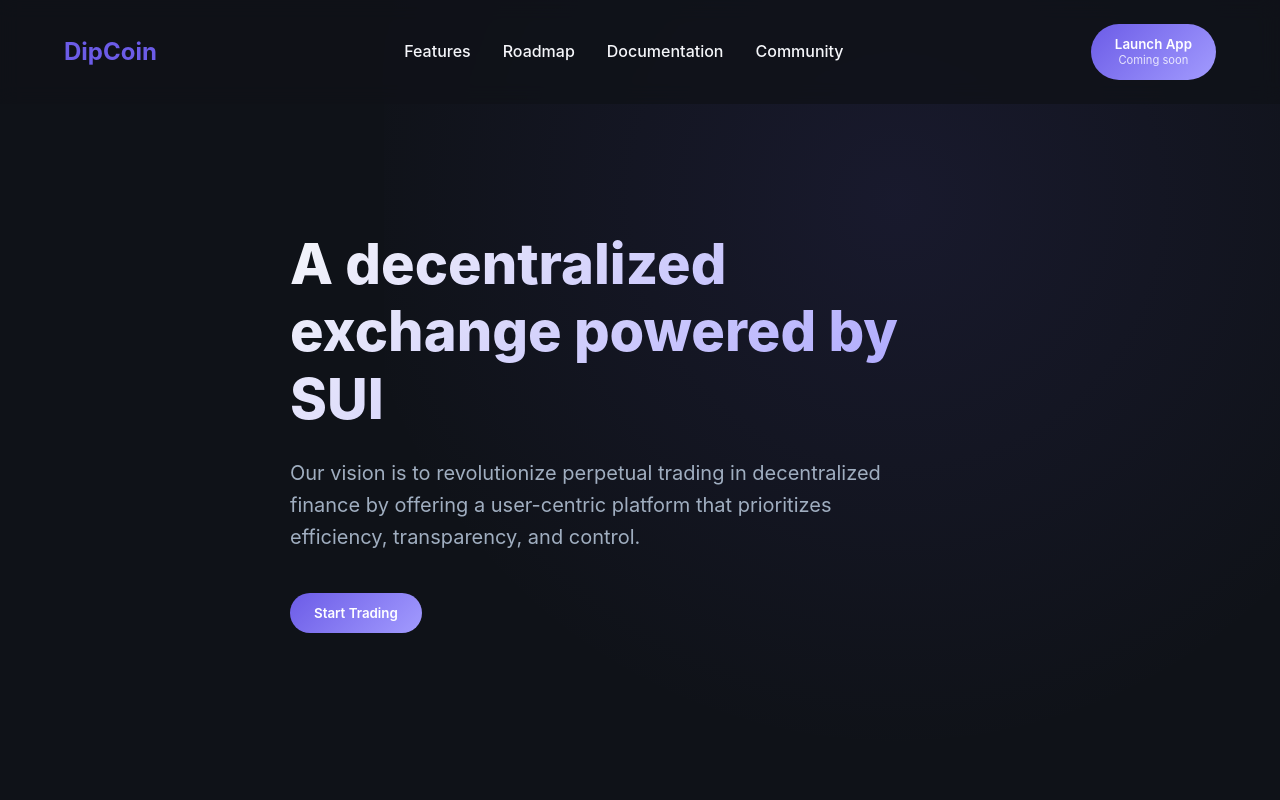
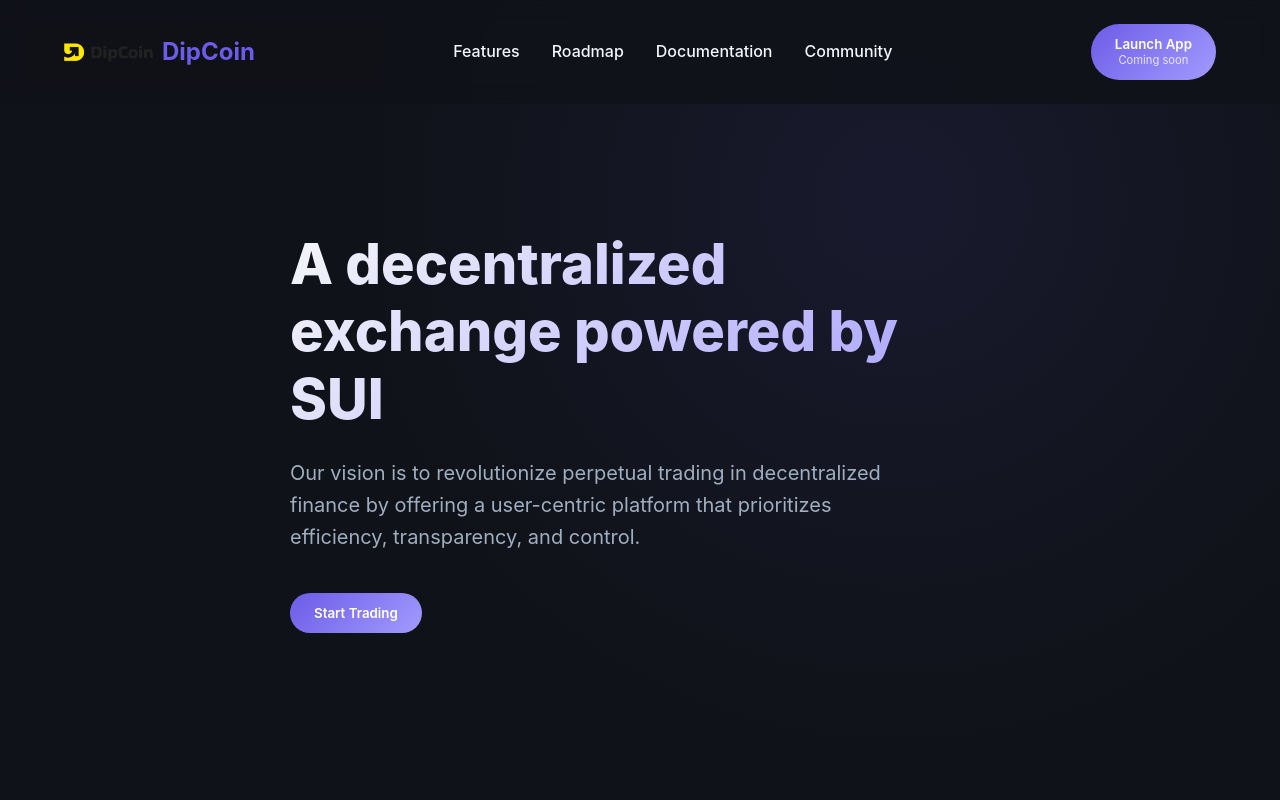
Before and after one commit to dipcoinlab/portal, a plain HTML site: page index.html in a window 1280 px wide. Shown: the top 800 px of the page. Drawn offline with Linux system fonts and the light colour scheme.

Commit message:
logo & favorite icon

```diff
--- a/index.html
+++ b/index.html
@@ -4,6 +4,7 @@
     <meta charset="UTF-8">
     <meta name="viewport" content="width=device-width, initial-scale=1.0">
     <title>DipCoin DEX - Powered by SUI</title>
+    <link rel="icon" href="images/favicon.ico" type="image/x-icon">
     <style>
         :root {
             --primary-color: #6c5ce7;
@@ -55,6 +56,13 @@
             font-size: 1.5rem;
             font-weight: 700;
             color: var(--primary-color);
+            display: flex;
+            align-items: center;
+        }
+
+        .logo-image {
+            height: 30px;
+            margin-right: 8px;
         }
 
         .nav-links {
@@ -367,7 +375,7 @@
     <!-- Header & Navigation -->
     <header>
         <div class="container nav-container">
-            <div class="logo">DipCoin</div>
+            <div class="logo"><img src="images/logo.png" alt="DipCoin Logo" class="logo-image">DipCoin</div>
             <nav class="nav-links">
                 <a href="#features">Features</a>
                 <a href="#roadmap">Roadmap</a>
```
Also changed, not shown: images/favorite.ico (added), images/logo.png (added).
